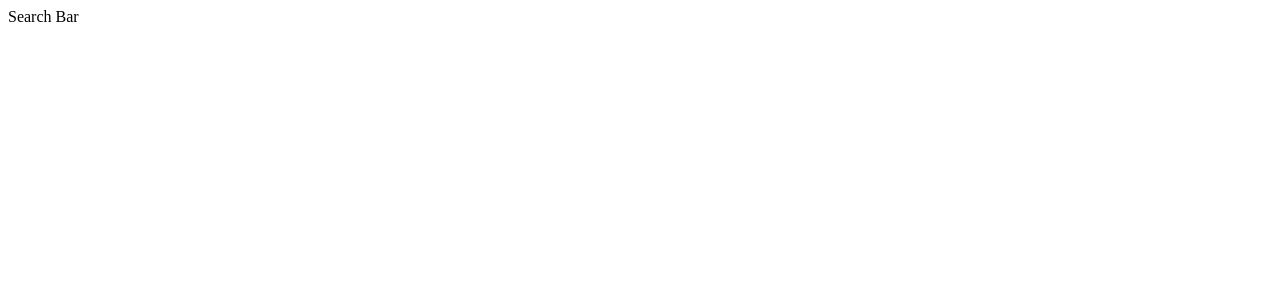
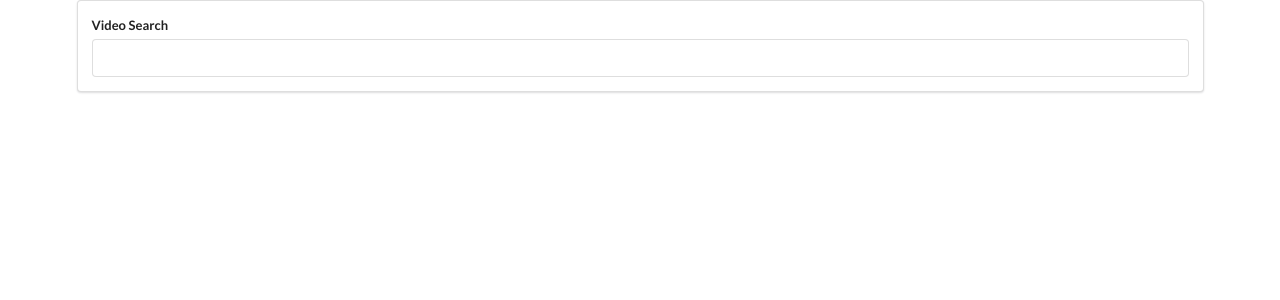
Before and after one commit to tjpreston96/videos, a React (Create React App) app: page / in a window 1280 px wide. Shown: the top 300 px of the page. Built offline with nearby package versions, Linux system fonts and the light colour scheme.

Commit message:
handle form submittal

```diff
--- a/public/index.html
+++ b/public/index.html
@@ -8,6 +8,10 @@
     <meta
       name="description"
       content="Web site created using create-react-app"
+    />
+    <link
+      rel="stylesheet"
+      href="https://cdnjs.cloudflare.com/ajax/libs/semantic-ui/2.4.1/semantic.min.css"
     />
     <link rel="apple-touch-icon" href="%PUBLIC_URL%/logo192.png" />
     <!--
--- a/src/components/App/App.jsx
+++ b/src/components/App/App.jsx
@@ -5,7 +5,7 @@
   state = {};
   render() {
     return (
-      <div>
+      <div className="ui container">
         <SearchBar />
       </div>
     );
--- a/src/components/SearchBar/SearchBar.jsx
+++ b/src/components/SearchBar/SearchBar.jsx
@@ -1,10 +1,35 @@
-import React, { Component } from 'react'
+import React, { Component } from "react";
 
 class SearchBar extends Component {
-    state = {  }
-    render() {
-        return ( <div>Search Bar</div> );
-    }
+  state = { term: "" };
+
+  onInputChange = (evt) => {
+    this.setState({ term: evt.target.value });
+  };
+
+  onFormSubmit = (evt) => {
+    evt.preventDefault();
+
+    // TODO: make sure we call callback from parent component
+
+  };
+
+  render() {
+    return (
+      <div className="search-bar ui segment">
+        <form onSubmit={this.onFormSubmit} className="ui form">
+          <div className="field">
+            <label>Video Search</label>
+            <input
+              type="text"
+              value={this.state.term}
+              onChange={this.onInputChange}
+            />
+          </div>
+        </form>
+      </div>
+    );
+  }
 }
 
 export default SearchBar;
```
